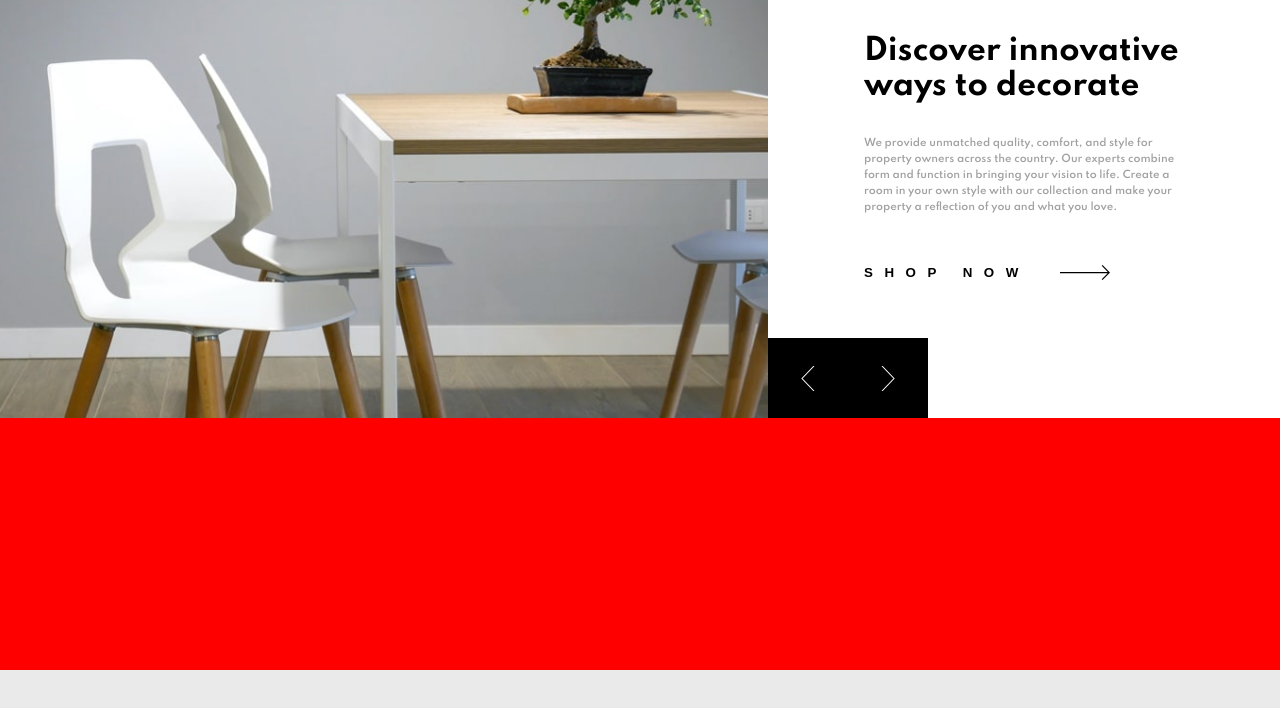
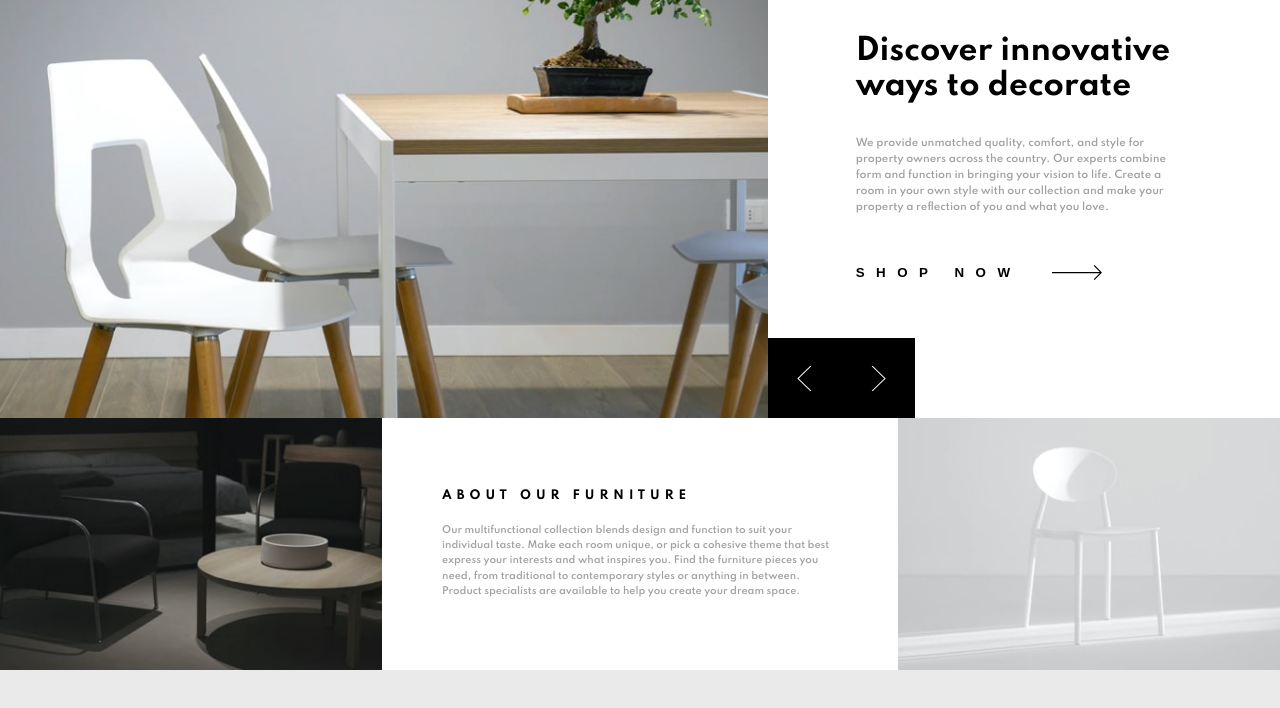
Before and after one commit to Terak-10/room-landing-page-master, a website: page index.html in a window 1280 px wide. Shown: the part 156-864 px from the top of the page. Drawn offline with Linux system fonts and the light colour scheme.

Commit message:
progress

```diff
--- a/index.html
+++ b/index.html
@@ -51,7 +51,19 @@
         </button>
       </div>
     </div>
-    <div class="bottom"></div>
+    <div class="bottom">
+      <img src="/images/image-about-dark.jpg" alt="image about dark" class="img">
+      <div class="middle">
+       <div class="middle_text-box">
+        <h3 class="middle_h-3">About our furniture</h3>
+        <p class="middle_p">  Our multifunctional collection blends design and function to suit your individual taste.
+          Make each room unique, or pick a cohesive theme that best express your interests and what
+          inspires you. Find the furniture pieces you need, from traditional to contemporary styles
+          or anything in between. Product specialists are available to help you create your dream space.</p>
+       </div>
+      </div>
+      <img src="/images/image-about-light.jpg" alt="image about light" class="img">
+    </div>
   </div>
 </body>
 </html>
--- a/sass/_components.scss
+++ b/sass/_components.scss
@@ -25,7 +25,7 @@
     //background-color: red;
     //padding: 9vw 7vw 2vw 7vw;
     height: 38vh;
-    width: 25vw;
+    width: 26.3vw;
     margin-top: 12rem;
     align-self: center;
 
@@ -38,7 +38,7 @@
 
     &_p {
         margin-bottom: 5rem;
-        font-size: clamp(1rem, 0.68vw, 3rem);
+        font-size: clamp(1rem, 0.74vw, 2.5rem);
         color: var(--Dark-Gray);
         line-height: 1.6;
         font-weight: 600;
@@ -69,7 +69,7 @@
 .btn {
     align-self: flex-start;
     justify-self: flex-end;
-    width: 16rem;
+    width: 14.7rem;
     height: 8rem;
     border: none;
     background-color: #000;
@@ -87,3 +87,31 @@
     }
 }
 ///************* BOTTOM SECTION *************///
+.img {
+    width: 100%;
+    height: 100%;
+    object-fit: cover;
+}
+
+.middle {
+    background-color: var(--White);
+    &_text-box {
+        min-height: 18vh;
+        display: flex;
+        flex-direction: column;
+        justify-content: center;
+        padding: 0 6rem;
+    }
+    &_h-3 {
+        text-transform: uppercase;
+        letter-spacing: 0.5rem;
+        margin-bottom: 2rem;
+    }
+
+    &_p {
+        font-size: clamp(0.9rem, 0.74vw, 1rem);
+        color: var(--Dark-Gray);
+        line-height: 1.6;
+        font-weight: 600;
+    }
+}
--- a/sass/_layout.scss
+++ b/sass/_layout.scss
@@ -1,9 +1,7 @@
 .container {
     max-width: 1440px;
-    background-color: red;
     min-height: 90vh;
     margin: 7rem auto;
-
     display: grid;
     grid-template-columns: 1fr;
     grid-template-rows: 2fr 1fr;
@@ -34,7 +32,16 @@
     background-color: var(--White);
 }
 
-.botoom {
+.bottom {
     grid-column: 1 / 2;
     grid-row: 2 / 3;
+
+    display: grid;
+    grid-template-columns: 1fr 1.35fr 1fr;
+    grid-template-rows: 1fr;
 }
+
+.middle {
+    display: flex;
+    align-items: center;
+}
```
Also changed, not shown: css/style.css.
